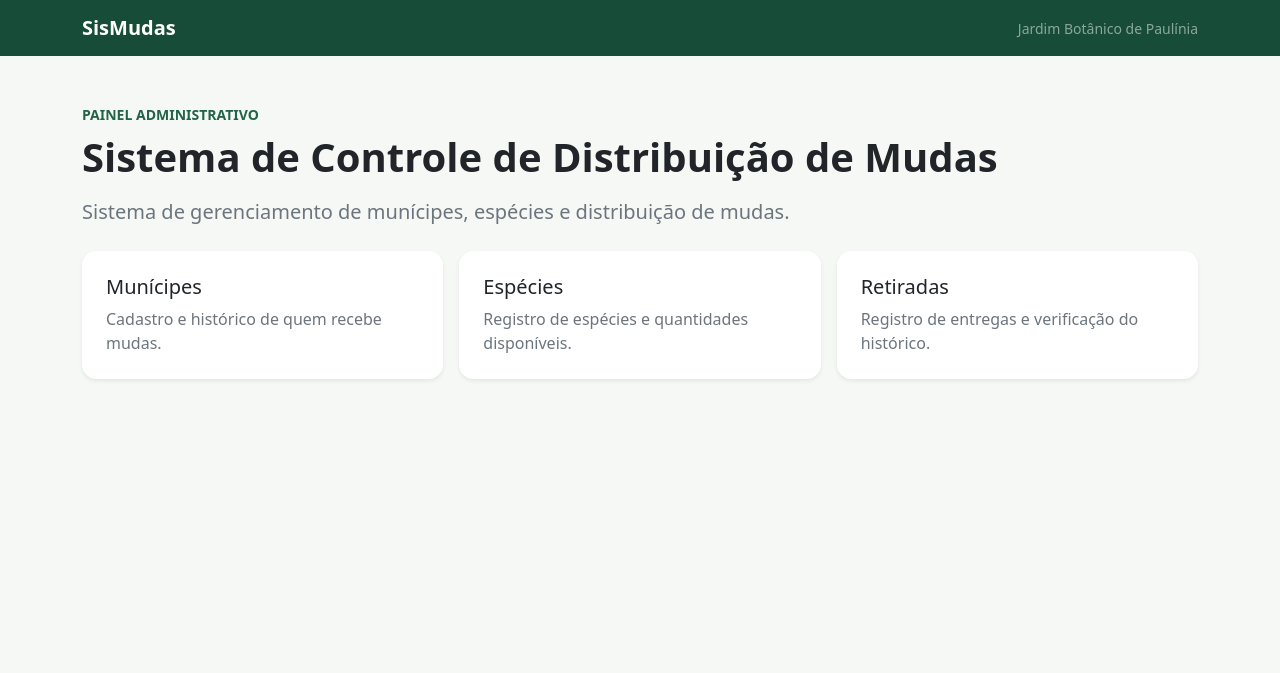
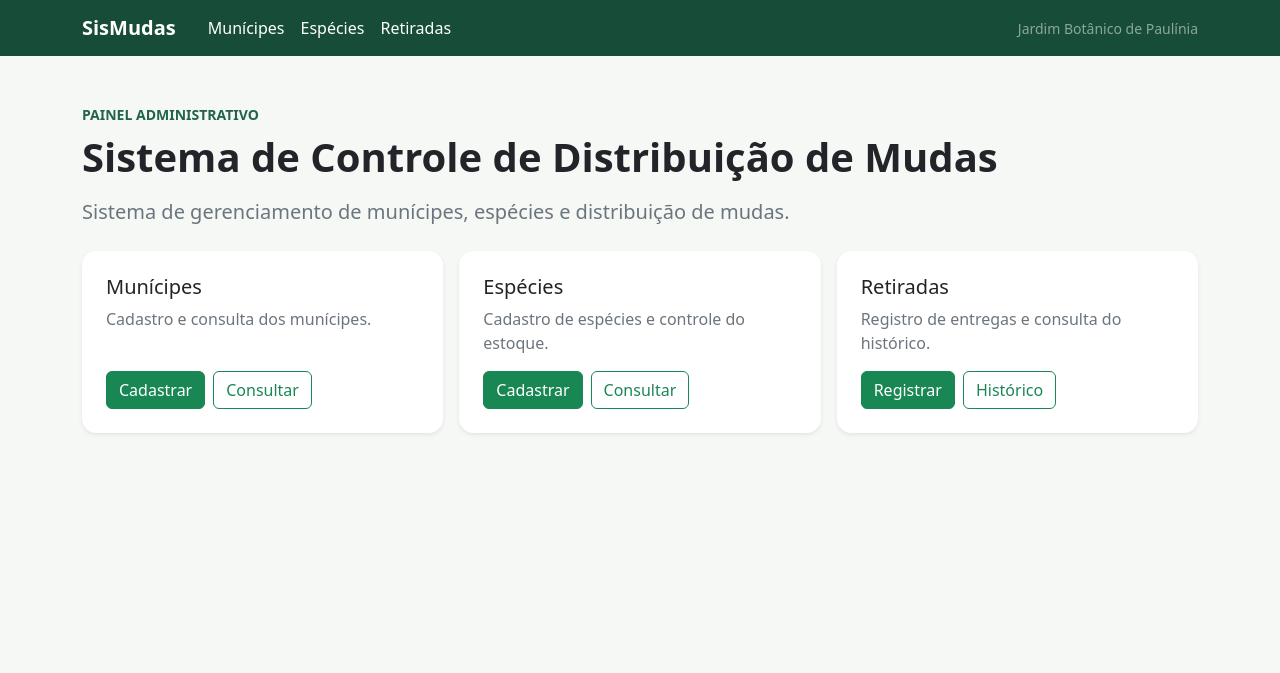
Before and after one commit to rogermorony/SisMudas-controle-de-mudas, a Node server app: page / in a window 1280 px wide. Shown: the top 673 px of the page. Run offline with Node 20, Linux system fonts and the light colour scheme; some libraries are stand-ins or nearby versions.

Commit message:
Painel inicial e navegacao

```diff
--- a/views/index.ejs
+++ b/views/index.ejs
@@ -1,38 +1,84 @@
 <%- include("partials/cabecalho", { titulo }) %>
 
 <section class="mb-4">
-  <p class="text-uppercase text-verde fw-semibold small mb-2">Painel administrativo</p>
-  <h1 class="display-6 fw-bold mb-3">Sistema de Controle de Distribuição de Mudas</h1>
+  <p class="text-uppercase text-verde fw-semibold small mb-2">
+    Painel administrativo
+  </p>
+
+  <h1 class="display-6 fw-bold mb-3">
+    Sistema de Controle de Distribuição de Mudas
+  </h1>
+
   <p class="lead text-secondary mb-0">
     Sistema de gerenciamento de munícipes, espécies e distribuição de mudas.
   </p>
 </section>
 
 <div class="row g-3 mb-4">
+
   <div class="col-md-4">
     <section class="card h-100 shadow-sm border-0">
-      <div class="card-body">
+      <div class="card-body d-flex flex-column">
         <h2 class="h5">Munícipes</h2>
-        <p class="text-secondary mb-0">Cadastro e histórico de quem recebe mudas.</p>
+
+        <p class="text-secondary">
+          Cadastro e consulta dos munícipes.
+        </p>
+
+        <div class="d-flex gap-2 flex-wrap mt-auto">
+          <a href="/municipes/add" class="btn btn-success">
+            Cadastrar
+          </a>
+          <a href="/municipes/lst" class="btn btn-outline-success">
+            Consultar
+          </a>
+        </div>
       </div>
     </section>
   </div>
+
   <div class="col-md-4">
     <section class="card h-100 shadow-sm border-0">
-      <div class="card-body">
+      <div class="card-body d-flex flex-column">
         <h2 class="h5">Espécies</h2>
-        <p class="text-secondary mb-0">Registro de espécies e quantidades disponíveis.</p>
+
+        <p class="text-secondary">
+          Cadastro de espécies e controle do estoque.
+        </p>
+
+        <div class="d-flex gap-2 flex-wrap mt-auto">
+          <a href="/especies/add" class="btn btn-success">
+            Cadastrar
+          </a>
+          <a href="/especies/lst" class="btn btn-outline-success">
+            Consultar
+          </a>
+        </div>
       </div>
     </section>
   </div>
+
   <div class="col-md-4">
     <section class="card h-100 shadow-sm border-0">
-      <div class="card-body">
+      <div class="card-body d-flex flex-column">
         <h2 class="h5">Retiradas</h2>
-        <p class="text-secondary mb-0">Registro de entregas e verificação do histórico.</p>
+
+        <p class="text-secondary">
+          Registro de entregas e consulta do histórico.
+        </p>
+
+        <div class="d-flex gap-2 flex-wrap mt-auto">
+          <a href="/retiradas/add" class="btn btn-success">
+            Registrar
+          </a>
+          <a href="/retiradas/lst" class="btn btn-outline-success">
+            Histórico
+          </a>
+        </div>
       </div>
     </section>
   </div>
+
 </div>
 
 <%- include("partials/rodape") %>
--- a/views/partials/cabecalho.ejs
+++ b/views/partials/cabecalho.ejs
@@ -1,17 +1,42 @@
 <!doctype html>
 <html lang="pt-br">
+
 <head>
   <meta charset="UTF-8">
   <meta name="viewport" content="width=device-width, initial-scale=1">
-  <title><%= titulo %> | SisMudas</title>
+  <title>
+    <%= titulo %> | SisMudas
+  </title>
   <link href="https://cdn.jsdelivr.net/npm/bootstrap@5.3.3/dist/css/bootstrap.min.css" rel="stylesheet">
   <link rel="stylesheet" href="/css/estilos.css">
 </head>
+
 <body>
-  <nav class="navbar navbar-expand-lg navbar-dark bg-verde">
-    <div class="container">
-      <a class="navbar-brand fw-semibold" href="/">SisMudas</a>
-      <span class="navbar-text text-white-50 small">Jardim Botânico de Paulínia</span>
+  <nav class="navbar navbar-dark bg-verde">
+    <div class="container d-flex flex-wrap align-items-center gap-3">
+
+      <a class="navbar-brand fw-semibold mb-0" href="/">
+        SisMudas
+      </a>
+
+      <div class="d-flex flex-wrap gap-3 me-auto">
+        <a href="/municipes/lst" class="text-white text-decoration-none">
+          Munícipes
+        </a>
+
+        <a href="/especies/lst" class="text-white text-decoration-none">
+          Espécies
+        </a>
+
+        <a href="/retiradas/lst" class="text-white text-decoration-none">
+          Retiradas
+        </a>
+      </div>
+
+      <span class="navbar-text text-white-50 small">
+        Jardim Botânico de Paulínia
+      </span>
+
     </div>
   </nav>
   <main class="container py-4 py-md-5">
```
